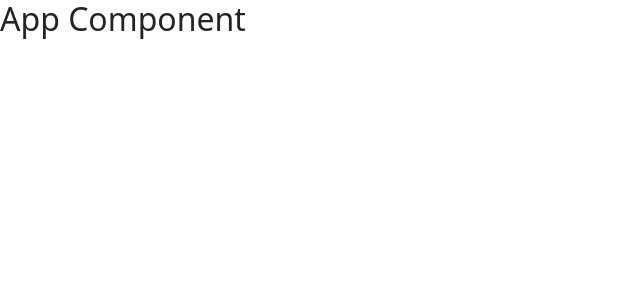
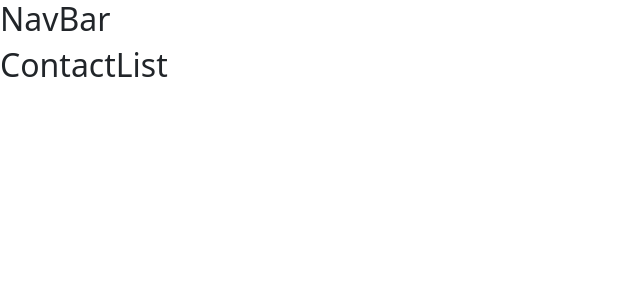
Before and after one commit to khansohil/contact-managment-system, a React (Create React App) app in the folder frontend/contact-manager/: page /contacts/list in a window 1280 px wide. Shown: the top 300 px of the page, without its empty margins (0-640 px from the left). Built offline with nearby package versions, Linux system fonts and the light colour scheme.

Commit message:
Setup React Router Configuration

```diff
--- a/frontend/contact-manager/src/App.js
+++ b/frontend/contact-manager/src/App.js
@@ -1,11 +1,25 @@
+import React from 'react';
+import './App.css';
+import {Routes, Route, Navigate} from 'react-router-dom'
+import NavBar from "./components/NavBar/Navbar"
+import ContactList from "./components/contacts/ContactList/ContactList"
+import AddContact from "./components/contacts/AddContact/AddContact"
+import ViewContact from "./components/contacts/ViewContact/ViewContact"
+import EditContact from "./components/contacts/EditContact/EditContact"
 
-import './App.css';
 
-function App() {
+let App = () => {
   return (
-    <div className="App">
-      <h2>App Component</h2>
-    </div>
+    <React.Fragment>
+      <NavBar/>
+      <Routes>
+        <Route path={'/'} element={<Navigate to={'/contacts/list'} />}/>
+        <Route path={'/contacts/list'} element={<ContactList/>} />
+        <Route path={'/contacts/add'} element={<AddContact/>} />
+        <Route path={'/contacts/view/:contactId'} element={<ViewContact/>} />
+        <Route path={'/contacts/edit/:contactId'} element={<EditContact/>} />
+      </Routes>
+    </React.Fragment>
   );
 }
 
--- a/frontend/contact-manager/src/index.js
+++ b/frontend/contact-manager/src/index.js
@@ -3,7 +3,7 @@ import ReactDOM from 'react-dom';
 import './index.css';
 import App from './App';
 import reportWebVitals from './reportWebVitals';
-
+import { BrowserRouter } from 'react-router-dom';
 // Fontawesome icons*
 
 import "../node_modules/@fortawesome/fontawesome-free/css/all.css";
@@ -16,7 +16,9 @@ import "../node_modules/bootstrap/dist/js/bootstrap.bundle"
 
 ReactDOM.render(
   <React.StrictMode>
-    <App />
+    <BrowserRouter>
+      <App />
+    </BrowserRouter>
   </React.StrictMode>,
   document.getElementById('root')
 );
```
